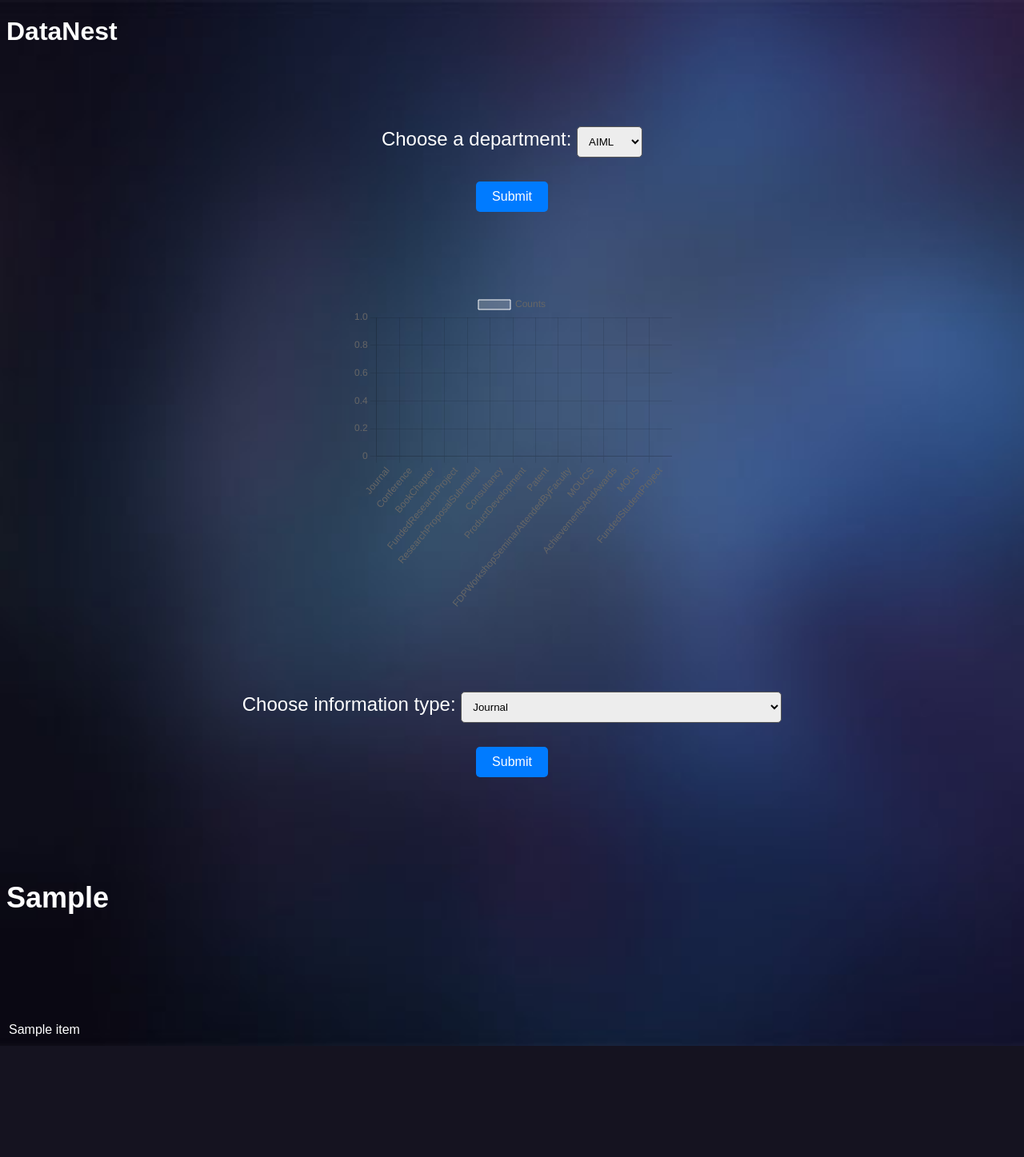
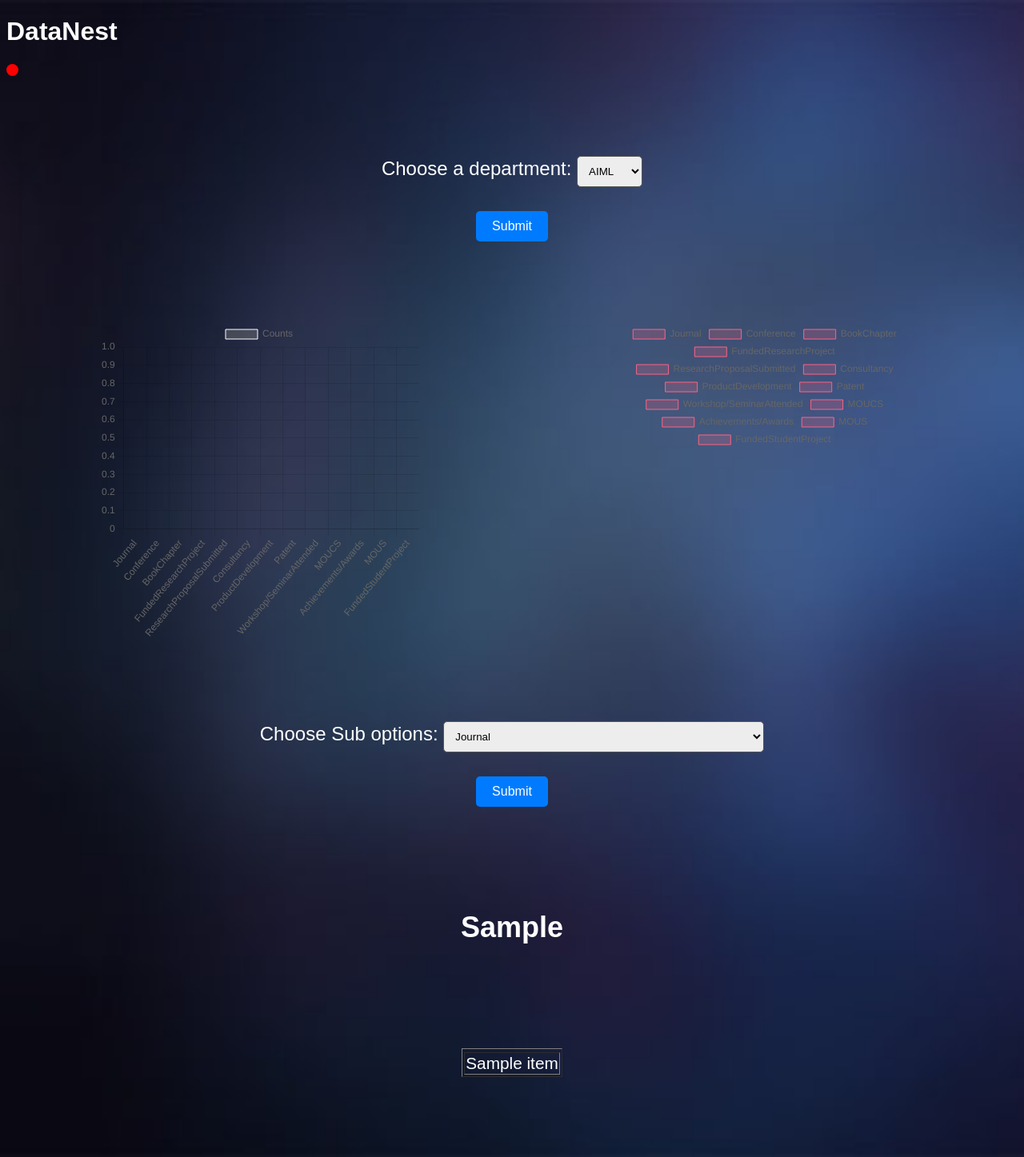
Before and after one commit to Srujan-rai/Research_paper_repository_management_system, a Flask app: template Templates/admin.html in a window 1280 px wide. Shown: the whole page at 80% size. Before the commit the page ends 1308 px from the top, so only its background shows below. Run offline with Flask 3, Linux system fonts and the light colour scheme; the template is opened without the code that fills it: most values are stand-ins (such as "Sample title", 1, 10 or a date in 2020).

Commit message:
pie chart added

```diff
--- a/Templates/admin.html
+++ b/Templates/admin.html
@@ -10,7 +10,10 @@
     <link rel="stylesheet" href="../static/CSS/admin.css">
 </head>
 <body>
-    <h1>DataNest</h1>
+    <div class="heading-and-dot">
+        <h1>DataNest</h1>
+        <div class="red-dot"></div>
+    </div>
     <div id="admin-section">
     <form action="/admin" method="POST" id="optionForm">
         <div>
@@ -27,19 +30,24 @@
     </form>
 
     {% if counts %}
-    <canvas id="myChart" width="400" height="400"></canvas>
+    <div style="display: flex; justify-content: space-around;">
+        <canvas id="barChart" width="400" height="400"></canvas>
+        <canvas id="pieChart" width="400" height="400"></canvas>
+    </div>
 
     <script>
         var counts = [{{ counts | safe }}];
-        var ctx = document.getElementById('myChart').getContext('2d');
-        var myChart = new Chart(ctx, {
+        var ctxBar = document.getElementById('barChart').getContext('2d');
+        var ctxPie = document.getElementById('pieChart').getContext('2d');
+
+        var barChart = new Chart(ctxBar, {
             type: 'bar',
             data: {
-                labels: ['Journal', 'Conference', 'BookChapter', 'FundedResearchProject', 'ResearchProposalSubmitted', 'Consultancy', 'ProductDevelopment', 'Patent', 'FDPWorkshopSeminarAttendedByFaculty', 'MOUCS', 'AchievementsAndAwards', 'MOUS', 'FundedStudentProject'],
+                labels: ['Journal', 'Conference', 'BookChapter', 'FundedResearchProject', 'ResearchProposalSubmitted', 'Consultancy', 'ProductDevelopment', 'Patent', 'Workshop/SeminarAttended', 'MOUCS', 'Achievements/Awards', 'MOUS', 'FundedStudentProject'],
                 datasets: [{
                     label: 'Counts',
                     data: counts,
-                    backgroundColor: 'rgba(255, 255, 255, 0.2)',
+                    backgroundColor: 'rgba(128, 128, 128, 0.4)',
                     borderColor: 'rgba(255, 255, 255, 1)',
                     borderWidth: 1
                 }]
@@ -55,12 +63,57 @@
                 responsive: false
             }
         });
+
+        var pieChart = new Chart(ctxPie, {
+            type: 'pie',
+            data: {
+                labels: ['Journal', 'Conference', 'BookChapter', 'FundedResearchProject', 'ResearchProposalSubmitted', 'Consultancy', 'ProductDevelopment', 'Patent', 'Workshop/SeminarAttended', 'MOUCS', 'Achievements/Awards', 'MOUS', 'FundedStudentProject'],
+                datasets: [{
+                    label: 'Counts',
+                    data: counts,
+                    backgroundColor: [
+                        'rgba(255, 99, 132, 0.2)',
+                        'rgba(54, 162, 235, 0.2)',
+                        'rgba(255, 206, 86, 0.2)',
+                        'rgba(75, 192, 192, 0.2)',
+                        'rgba(153, 102, 255, 0.2)',
+                        'rgba(255, 159, 64, 0.2)',
+                        'rgba(255, 99, 132, 0.2)',
+                        'rgba(54, 162, 235, 0.2)',
+                        'rgba(255, 206, 86, 0.2)',
+                        'rgba(75, 192, 192, 0.2)',
+                        'rgba(153, 102, 255, 0.2)',
+                        'rgba(255, 159, 64, 0.2)',
+                        'rgba(255, 99, 132, 0.2)'
+                    ],
+                    borderColor: [
+                        'rgba(255, 99, 132, 1)',
+                        'rgba(54, 162, 235, 1)',
+                        'rgba(255, 206, 86, 1)',
+                        'rgba(75, 192, 192, 1)',
+                        'rgba(153, 102, 255, 1)',
+                        'rgba(255, 159, 64, 1)',
+                        'rgba(255, 99, 132, 1)',
+                        'rgba(54, 162, 235, 1)',
+                        'rgba(255, 206, 86, 1)',
+                        'rgba(75, 192, 192, 1)',
+                        'rgba(153, 102, 255, 1)',
+                        'rgba(255, 159, 64, 1)',
+                        'rgba(255, 99, 132, 1)'
+                    ],
+                    borderWidth: 1
+                }]
+            },
+            options: {
+                responsive: false
+            }
+        });
     </script>
     {% endif %}
 
     <form action="/admin" method="POST" id="infoForm">
         <div>
-            <label for="info">Choose information type:</label>
+            <label for="info">Choose Sub options:</label>
         <select id="info" name="info">
             <option value="Journal">Journal</option>
             <option value="Conference">Conference</option>
@@ -81,8 +134,8 @@
     </form>
 
     {% if data %}
-    <h2>{{ selected_table }}</h2>
-    <table>
+    <h2 id="selected-table">{{ selected_table }}</h2>
+    <table border="1">
         <thead>
             <tr>
 
--- a/static/CSS/admin.css
+++ b/static/CSS/admin.css
@@ -11,10 +11,12 @@
 .h1{
     text-align: center;
     font-size: medium;
+    margin-left: 10px;
 }
 
 #admin-section{
     margin-top: 100px;
+    margin-bottom: 100px;
     display: flex;
     flex-direction: column;
     row-gap: 100px;
@@ -45,7 +47,12 @@
     width: fit-content;
     align-self: center;
     font-size: 1rem;
+    transition: all 0.3s;
   }
+
+button:hover{
+  box-shadow: 0px 0px 10px #ffffff94;
+}
 
   select{
     background-color: #ededed;
@@ -67,5 +74,33 @@
   }
 
   table{
-    font-size: 1rem;
+    font-size: 1.3rem;
+    width: max-content;
+    text-align: center;
+    align-self: center;
   }
+
+  th{
+    padding-left: 10px;
+    padding-right: 10px;
+  }
+
+  #selected-table{
+    align-self: center;
+  }
+
+  .red-dot{
+    width: 15px;
+    height: 15px;
+    border-radius: 50%;
+    background-color: red;
+    transform: blink infinite;
+  }
+
+  blink
+
+  .heading-and-dot{
+    display: flex;
+    column-gap: 15px;
+    align-items: center;
+  }
```
